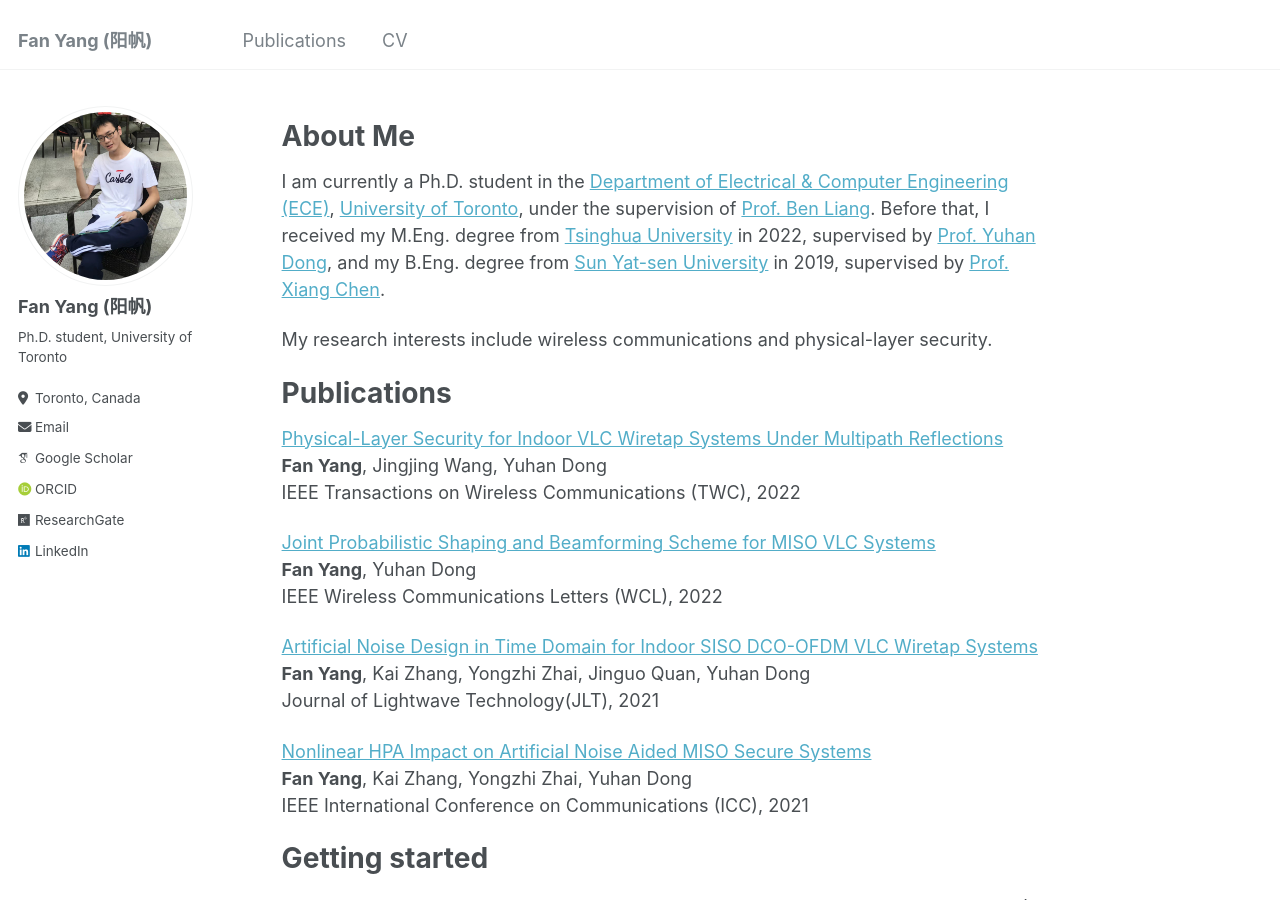
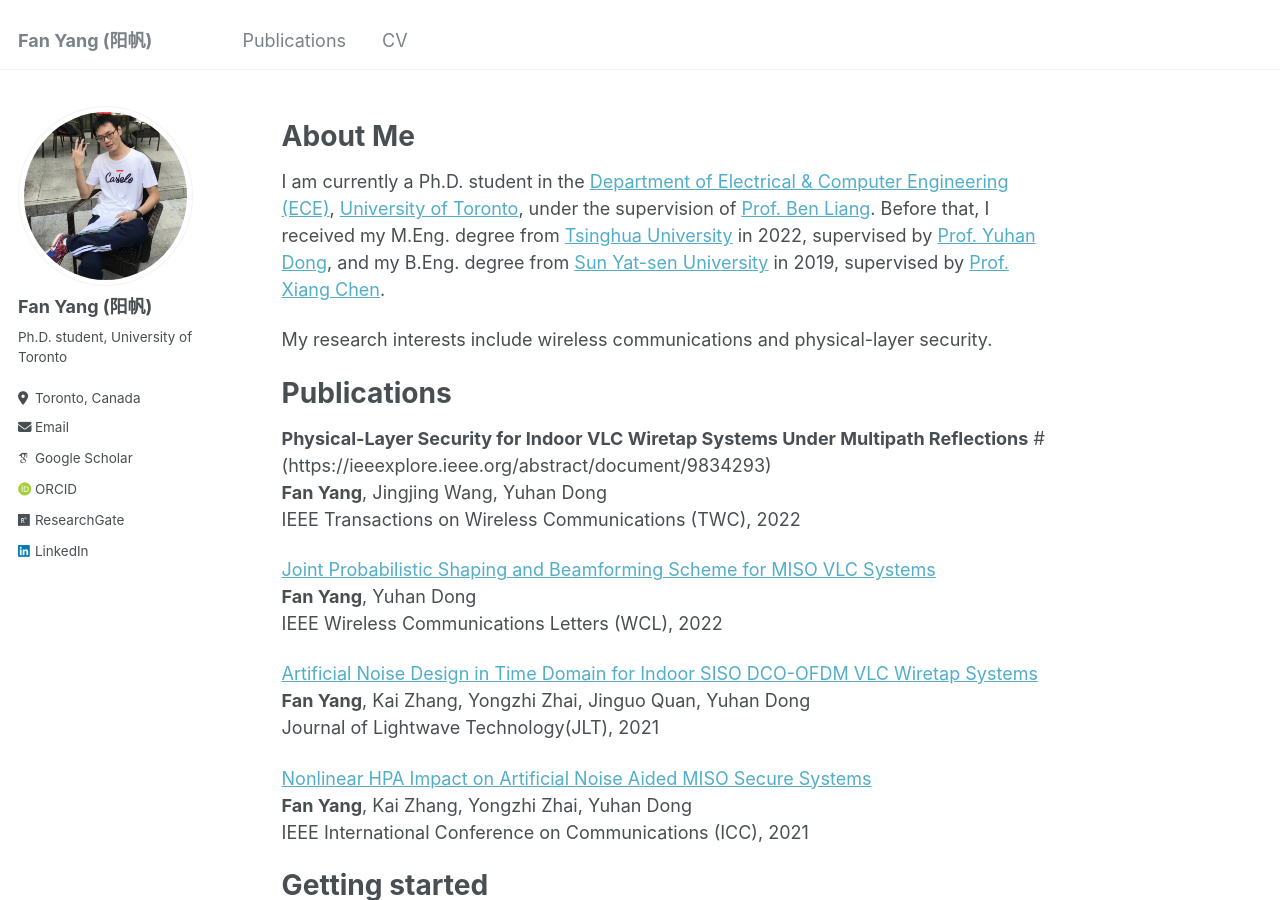
Before and after one commit to fanyang-uoft/fanyang-uoft.github.io, a Jekyll site: the page built from _pages/about.md, in a window 1280 px wide and 900 px high. Built offline with Jekyll 4.4.1, drawn with Linux system fonts in a browser that asks for light colours; some web fonts are replaced.

Commit message:
Update about.md

```diff
--- a/_pages/about.md
+++ b/_pages/about.md
@@ -15,7 +15,7 @@ My research interests include wireless communications and physical-layer securit
 
 Publications
 ===========
-[Physical-Layer Security for Indoor VLC Wiretap Systems Under Multipath Reflections](https://ieeexplore.ieee.org/abstract/document/9834293)
+**Physical-Layer Security for Indoor VLC Wiretap Systems Under Multipath Reflections** #(https://ieeexplore.ieee.org/abstract/document/9834293)
 **Fan Yang**, Jingjing Wang, Yuhan Dong
 IEEE Transactions on Wireless Communications (TWC), 2022
 
```
